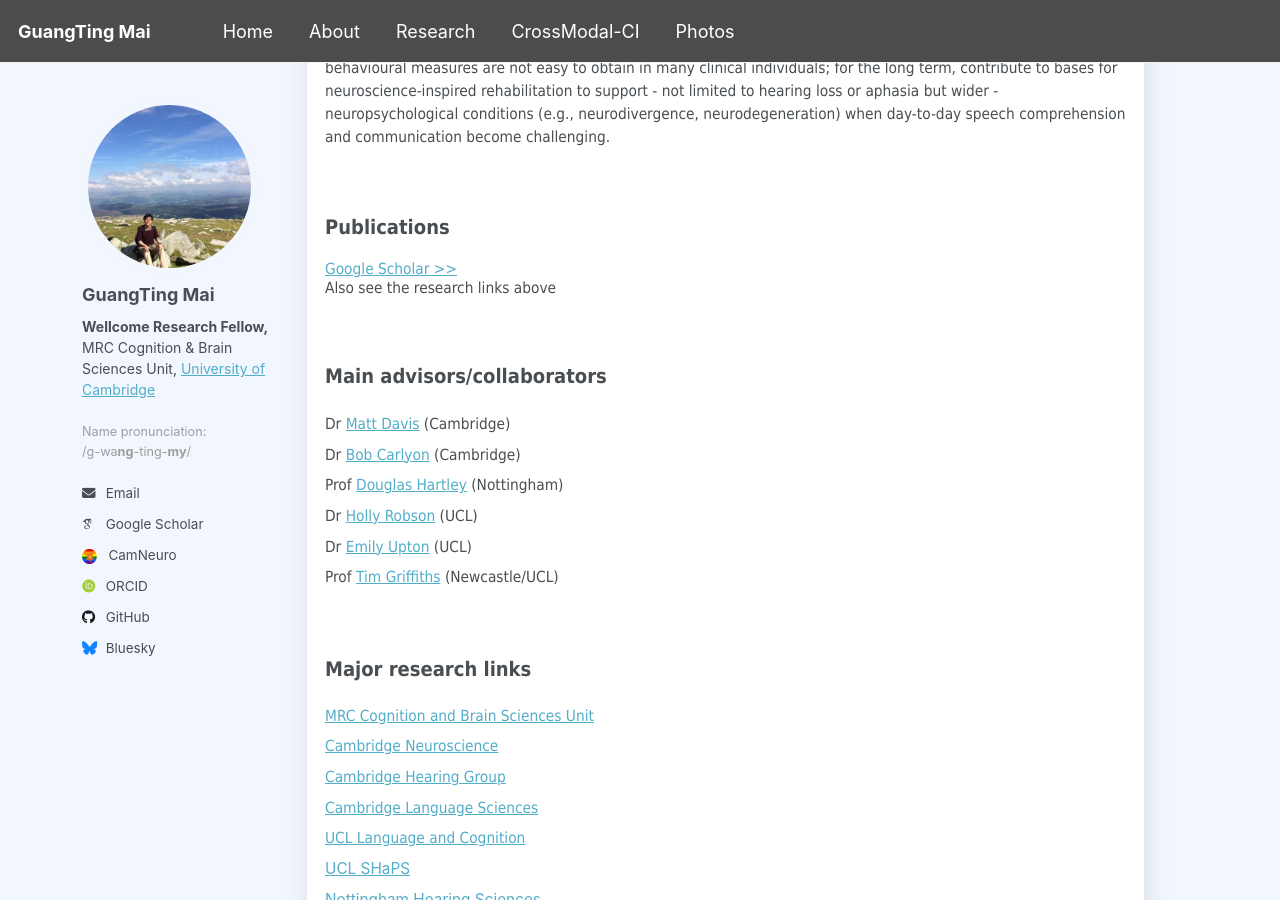
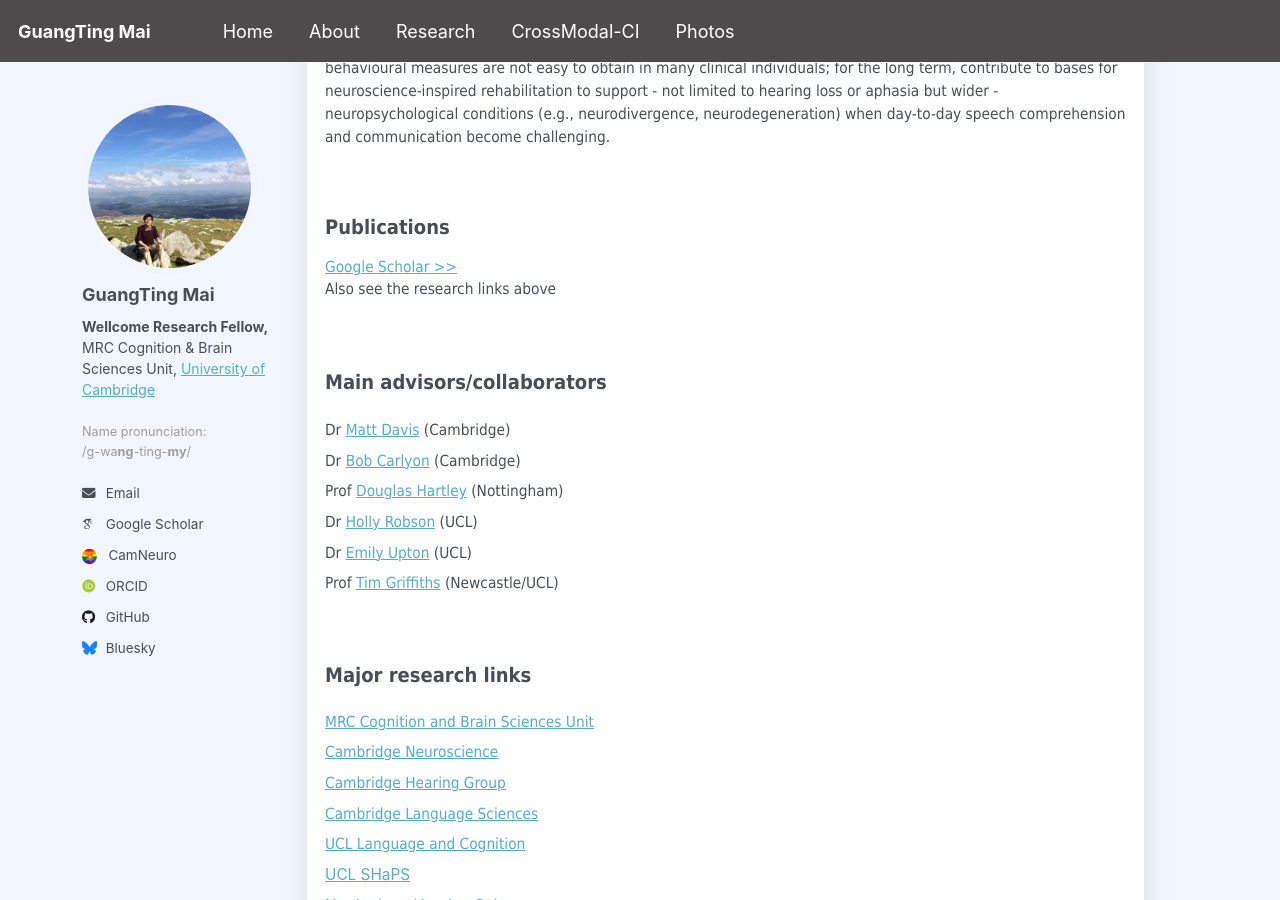
Before and after one commit to guangtingmai/guangtingmai.github.io, a Jekyll site: the page built from _pages/research.html, in a window 1280 px wide and 900 px high, scrolled down 838 px. Built offline with Jekyll 4.4.1, drawn with Linux system fonts in a browser that asks for light colours; some web fonts are replaced.

Commit message:
Update research.html

```diff
--- a/_pages/research.html
+++ b/_pages/research.html
@@ -36,8 +36,8 @@
 
 <p><span style="font-size: 15pt;font-family: Tahoma;line-height: 1;display: block;margin-bottom: 0"><strong>Publications</strong></span></p>
 <p>
-  <span style="font-size: 11.5pt;font-family: Tahoma;line-height: 1.2;display: block;"><a href="https://scholar.google.com/citations?user=bCQ03mIAAAAJ&hl=en">Google Scholar >></a></span>
-  <span style="font-size: 11.5pt;font-family: Tahoma;line-height: 1.2;display: block;">Also see the research links above</span>
+  <span style="font-size: 11.5pt;font-family: Tahoma;line-height: 1;display: block;"><a href="https://scholar.google.com/citations?user=bCQ03mIAAAAJ&hl=en">Google Scholar >></a></span>
+  <span style="font-size: 11.5pt;font-family: Tahoma;line-height: 1.8;display: block;">Also see the research links above</span>
 </p>
 <br>
 
```
